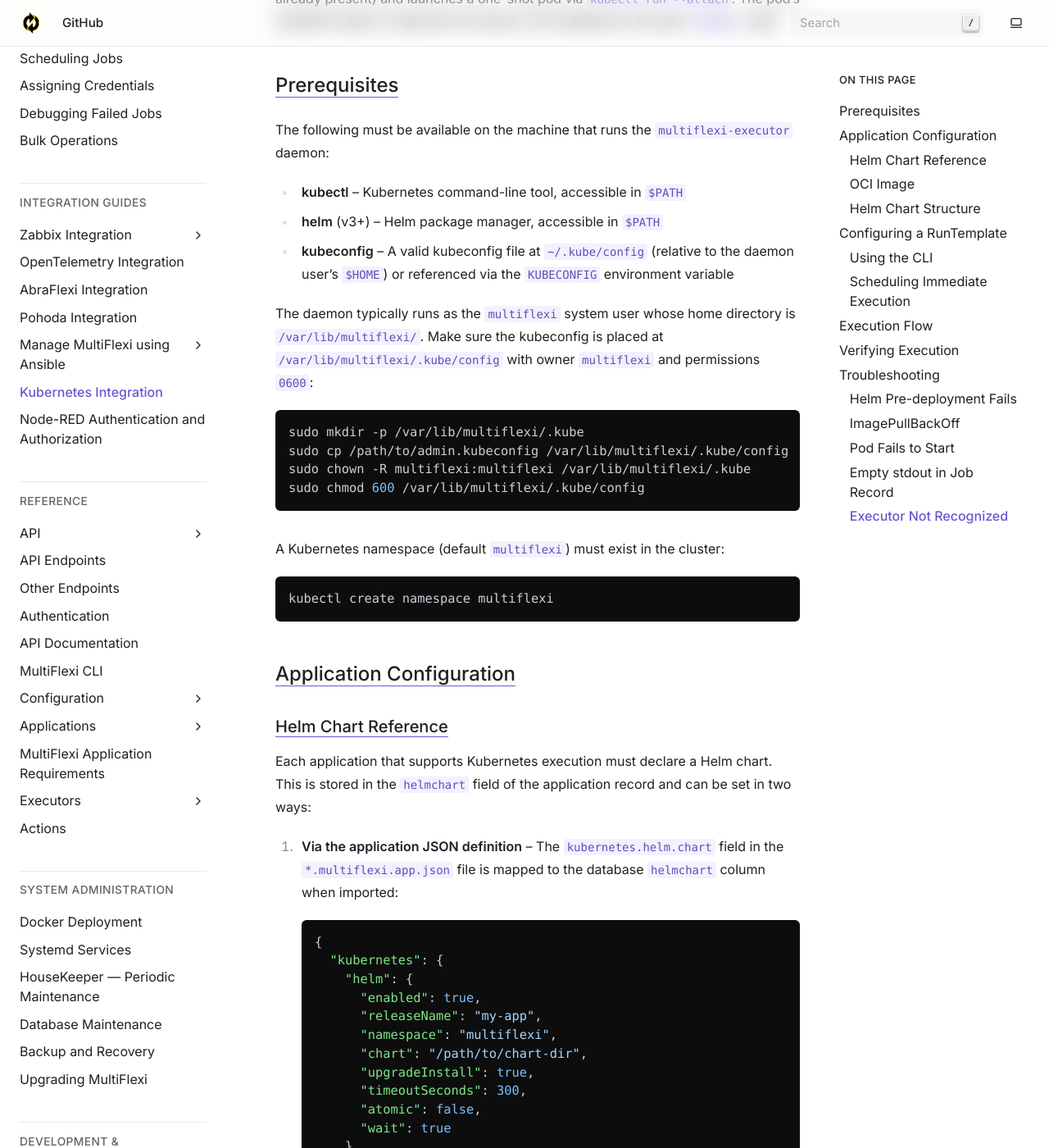
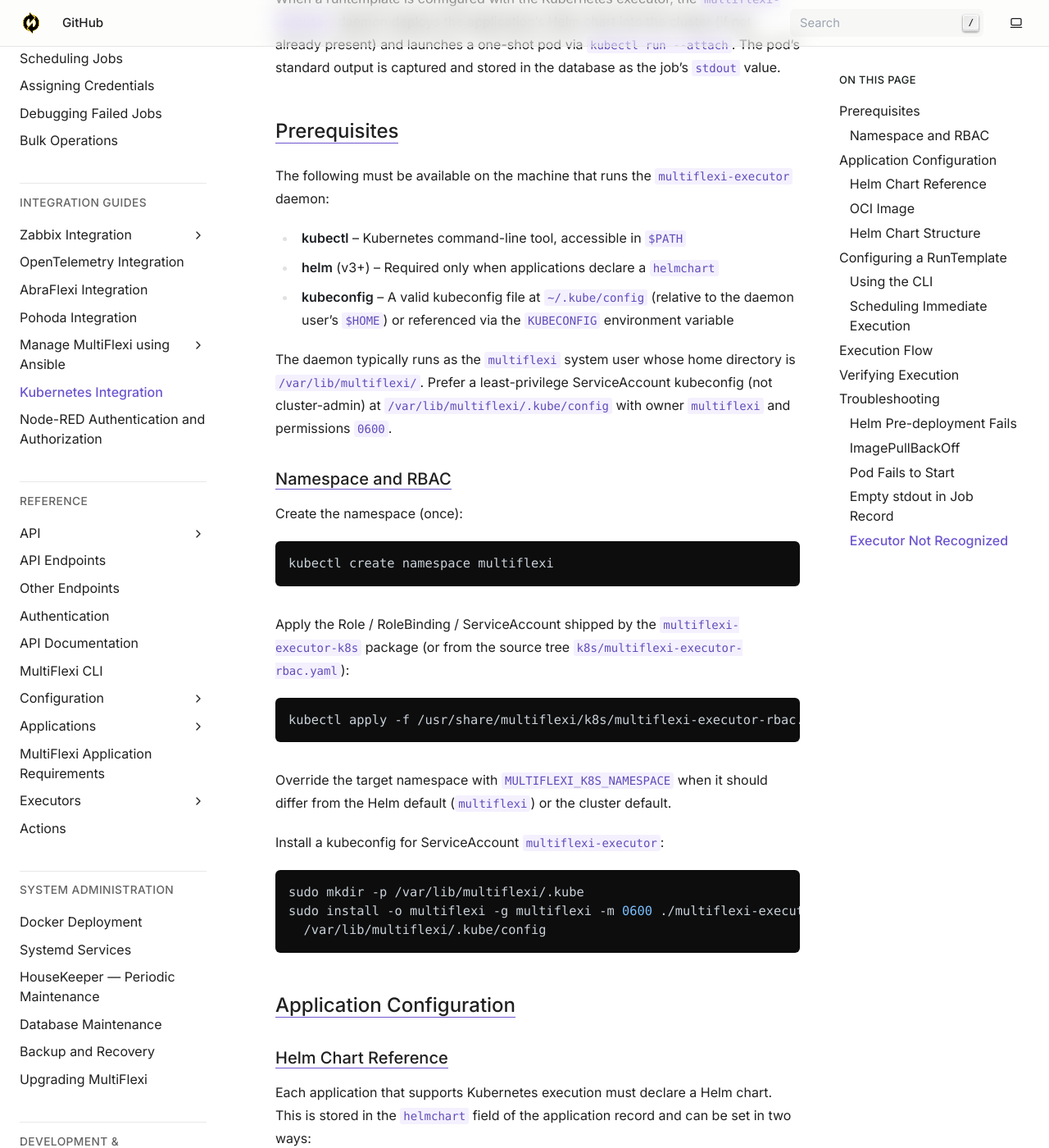
Before and after one commit to VitexSoftware/multiflexi-doc-en, a Sphinx documentation site: the page built from source/integrations/kubernetes.rst, in a window 1280 px wide and 1400 px high, scrolled down 980 px. Shown: the whole window at 82% size. Built offline with Sphinx 7.4.7, drawn with Linux system fonts in a browser that asks for light colours; some of the changed text lies outside the part shown.

Commit message:
Document Kubernetes executor Helm-optional flow and MULTIFLEXI_K8S_NAMESPACE
Align docs with packaged RBAC install, multi-artifact collection, and namespace override behaviour.

Co-authored-by: Cursor <cursoragent@cursor.com>

```diff
--- a/source/integrations/kubernetes.rst
+++ b/source/integrations/kubernetes.rst
@@ -27,28 +27,43 @@ The following must be available on the machine that runs the
 ``multiflexi-executor`` daemon:
 
 - **kubectl** – Kubernetes command-line tool, accessible in ``$PATH``
-- **helm** (v3+) – Helm package manager, accessible in ``$PATH``
+- **helm** (v3+) – Required only when applications declare a ``helmchart``
 - **kubeconfig** – A valid kubeconfig file at ``~/.kube/config`` (relative to
   the daemon user's ``$HOME``) or referenced via the ``KUBECONFIG`` environment
   variable
 
 The daemon typically runs as the ``multiflexi`` system user whose home
-directory is ``/var/lib/multiflexi/``.  Make sure the kubeconfig is placed at
-``/var/lib/multiflexi/.kube/config`` with owner ``multiflexi`` and permissions
-``0600``:
+directory is ``/var/lib/multiflexi/``.  Prefer a least-privilege ServiceAccount
+kubeconfig (not cluster-admin) at ``/var/lib/multiflexi/.kube/config`` with
+owner ``multiflexi`` and permissions ``0600``.
+
+Namespace and RBAC
+~~~~~~~~~~~~~~~~~~
+
+Create the namespace (once):
+
+.. code-block:: bash
+
+   kubectl create namespace multiflexi
+
+Apply the Role / RoleBinding / ServiceAccount shipped by the
+``multiflexi-executor-k8s`` package (or from the source tree
+``k8s/multiflexi-executor-rbac.yaml``):
+
+.. code-block:: bash
+
+   kubectl apply -f /usr/share/multiflexi/k8s/multiflexi-executor-rbac.yaml
+
+Override the target namespace with ``MULTIFLEXI_K8S_NAMESPACE`` when it should
+differ from the Helm default (``multiflexi``) or the cluster default.
+
+Install a kubeconfig for ServiceAccount ``multiflexi-executor``:
 
 .. code-block:: bash
 
    sudo mkdir -p /var/lib/multiflexi/.kube
-   sudo cp /path/to/admin.kubeconfig /var/lib/multiflexi/.kube/config
-   sudo chown -R multiflexi:multiflexi /var/lib/multiflexi/.kube
-   sudo chmod 600 /var/lib/multiflexi/.kube/config
-
-A Kubernetes namespace (default ``multiflexi``) must exist in the cluster:
-
-.. code-block:: bash
-
-   kubectl create namespace multiflexi
+   sudo install -o multiflexi -g multiflexi -m 0600 ./multiflexi-executor.kubeconfig \
+     /var/lib/multiflexi/.kube/config
 
 Application Configuration
 -------------------------
@@ -168,31 +183,35 @@ Execution Flow
 When the ``multiflexi-executor`` daemon picks up a job with the Kubernetes
 executor, the following steps occur:
 
-1. **Helm status check** – Runs ``helm status <releaseName> --namespace <ns>``
-   to determine whether the application's Helm release is already deployed in
-   the cluster.
+1. **Helm status check** (only when ``helmchart`` is set) – Runs
+   ``helm status <releaseName> --namespace <ns>`` to determine whether the
+   application's Helm release is already deployed in the cluster.
 
 2. **Helm pre-deployment** (if needed) – If the release is not found, runs
    ``helm upgrade --install`` using the chart path from the ``helmchart``
    database field with ``--create-namespace``, ``--wait``, and the configured
-   timeout.
+   timeout.  Applications without a ``helmchart`` skip steps 1–2 and launch
+   the one-shot pod only.
 
 3. **Pod creation** – Runs ``kubectl run`` with ``--restart=Never --attach``
    to create a one-shot pod using the application's OCI image.  Environment
    variables from the runtemplate configuration are passed via ``--env`` flags.
    The command executed inside the pod is the application's ``executable`` with
-   its ``cmdparams``.
+   its ``cmdparams``.  Namespace comes from ``MULTIFLEXI_K8S_NAMESPACE``, else
+   the Helm namespace (default ``multiflexi``), else the cluster default.
 
 4. **Output capture** – The pod's stdout and stderr are streamed back through
-   the ``kubectl --attach`` connection and captured by the executor.
+   the ``kubectl --attach`` connection and captured by the executor.  Helper
+   commands (Helm, ``kubectl cp``, delete) do not overwrite that captured
+   output.
 
-5. **Artifact collection** (if configured) – If ``artifacts.enabled`` is true
-   in the kubernetes config, ``kubectl cp`` is used to copy the output file
-   from the pod to the local filesystem and store it in the MultiFlexi file
-   store.
+5. **Artifact collection** (if configured) – Every comma-separated path in the
+   application ``artifacts`` field is copied from the pod with ``kubectl cp``
+   and stored in the MultiFlexi file store (field name = file basename).
 
 6. **Pod cleanup** – The pod is deleted unless ``keepPodOnFailure`` is true and
-   the job failed (non-zero exit code).
+   the job failed (non-zero exit code).  When no artifacts are configured,
+   ``kubectl run --rm`` removes the pod automatically.
 
 7. **Database storage** – The captured stdout, stderr, exit code, and command
    line are saved to the job record.  The ``job.stdout`` column contains the
```
Also changed, not shown: source/confienv.rst (+14 -1 lines), source/reference/configuration.rst (+12 -1 lines), source/reference/executors.rst (+22 -15 lines).
